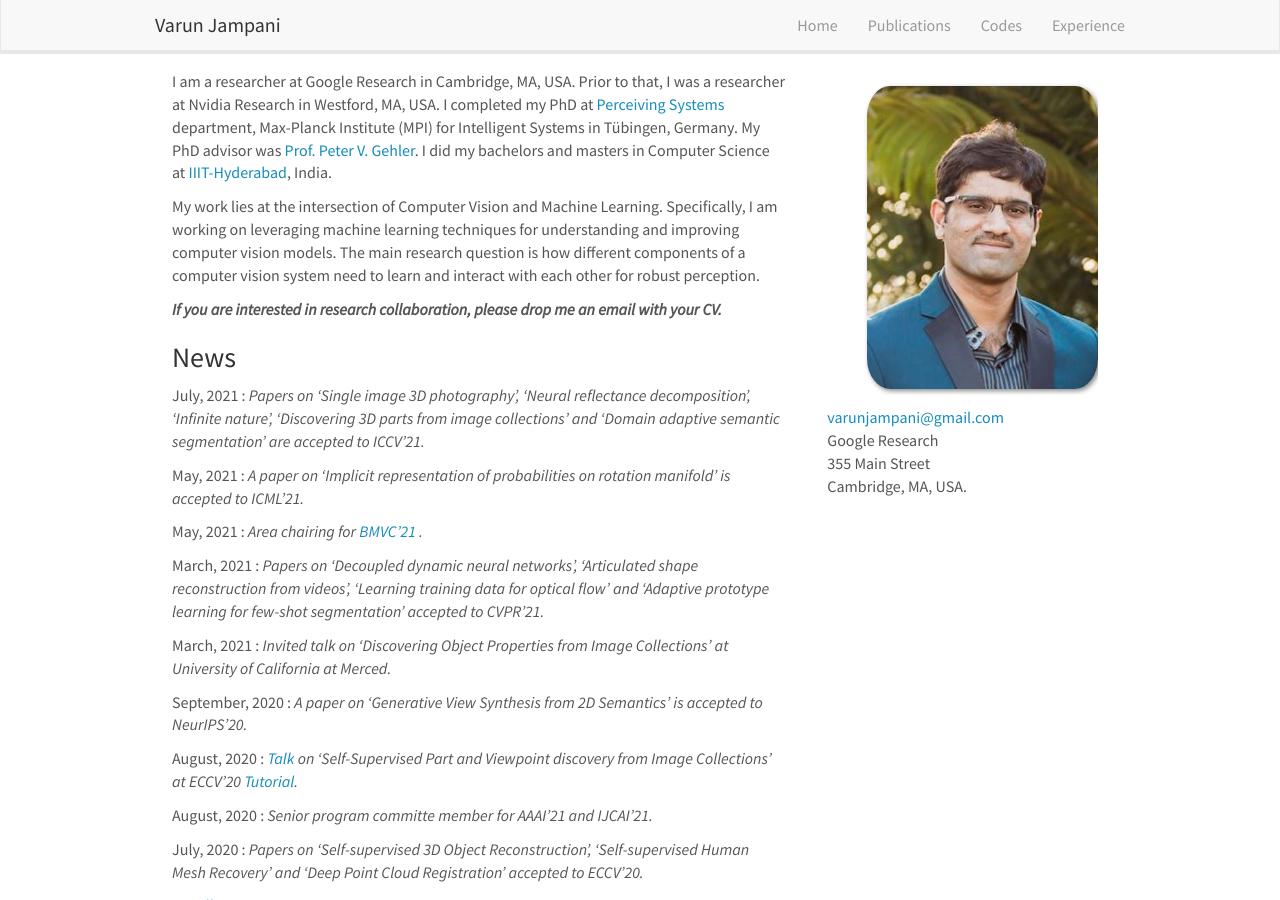
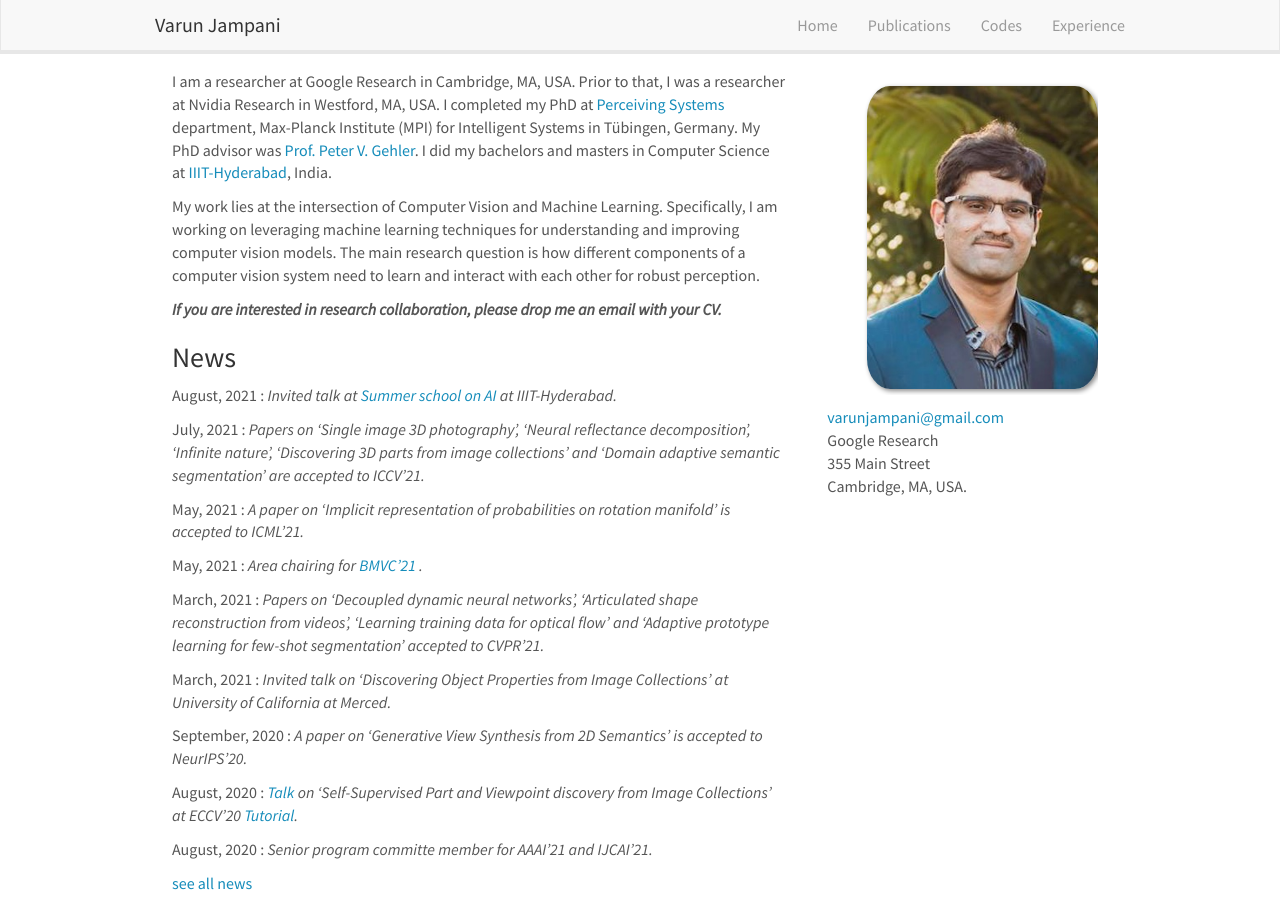
Before and after one commit to varunjampani/varunjampani.github.io, a Jekyll site: the page built from _pages/home.md, in a window 1280 px wide and 900 px high. Built offline with Jekyll 4.4.1, drawn with Linux system fonts in a browser that asks for light colours; nearby versions of some CDN libraries.

Commit message:
Update news.yml

```diff
--- a/_data/news.yml
+++ b/_data/news.yml
@@ -1,3 +1,6 @@
+- date: August, 2021
+  headline: Invited talk at <a href="https://cvit.iiit.ac.in/summerschool2021/program.php">Summer school on AI</a> at IIIT-Hyderabad.
+
 - date: July, 2021
   headline: Papers on 'Single image 3D photography', 'Neural reflectance decomposition', 'Infinite nature', 'Discovering 3D parts from image collections' and 'Domain adaptive semantic segmentation' are accepted to ICCV'21.
 
```
